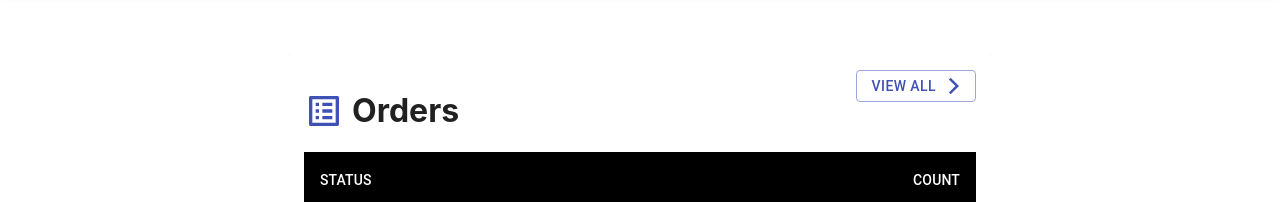
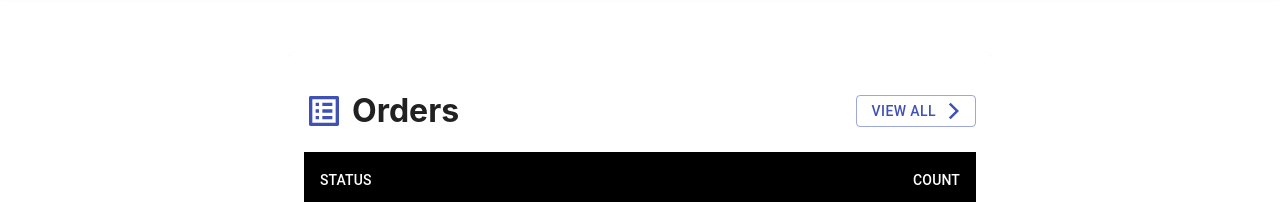
Before and after one commit to msymbolEJA/frontend-textile, a React (Create React App) app: page /dashboard in a window 1280 px wide. Shown: the part 167-369 px from the top of the page. Built offline with nearby package versions, Linux system fonts and the light colour scheme; no server answers; sample sign-in values are in the browser's storage.

Commit message:
style view all button

```diff
--- a/src/components/dashboard/AllOrders.js
+++ b/src/components/dashboard/AllOrders.js
@@ -50,7 +50,6 @@ export default function AllOrders() {
   useEffect(() => {
     getData("http://144.202.67.136:8080/etsy/status_count/").then(
       (response) => {
-        console.log(response);
         setStatuList(response.data);
       }
     );
@@ -74,6 +73,13 @@ export default function AllOrders() {
             <ListAltIcon className={classes.icon} color="primary" />
             <h1 style={{ display: "inline", marginLeft: "0.5rem" }}>Orders</h1>
           </div>
+          <div
+            style={{
+              display: "flex",
+              justifyContent: "center",
+              alignItems: "center",
+            }}
+          >
             <Button
               color="primary"
               variant="outlined"
@@ -84,6 +90,7 @@ export default function AllOrders() {
             >
               View All
             </Button>
+          </div>
         </div>
         <div>
           <Table className={classes.table}>
```
Lines whose indentation alone changed are shown as unchanged.
